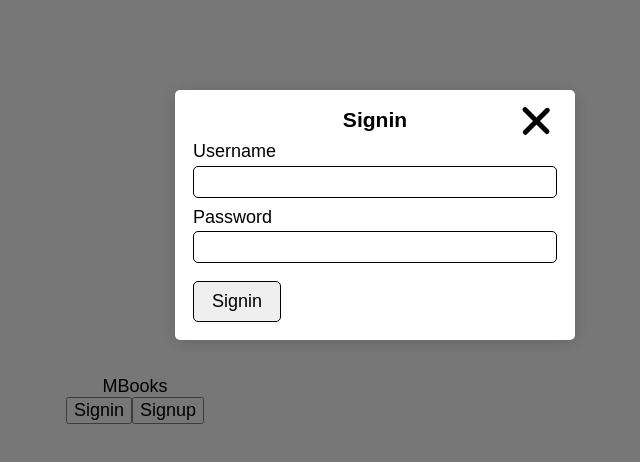
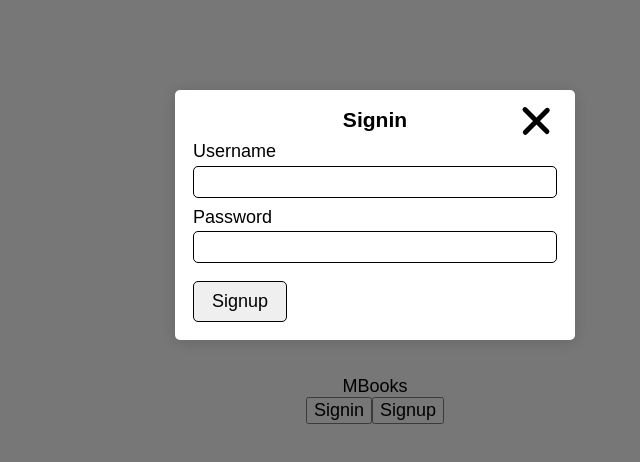
Before and after one commit to goranzu/mbooks, a React (Create React App) app in the folder client/: page / in a window 1280 px wide. Both pictures are taken after a click on the button "Signin". Shown: the top 462 px of the page, without its empty margins (265-905 px from the left). Built offline with nearby package versions, Linux system fonts and the light colour scheme.

Commit message:
setting errors and redirect on success

```diff
--- /dev/null
+++ b/client/src/components/auth-form/AuthForm,.js
@@ -0,0 +1,44 @@
+import React, { useContext, useState } from "react";
+import CloseButton from "../close-btn/CloseButton";
+import { modalContext } from "../modal/Modal";
+import styles from "./auth_form.module.css";
+
+function AuthForm({ handleSubmit, title }) {
+  const { setShowModal } = useContext(modalContext);
+  const [username, setUsername] = useState("");
+  const [password, setPassword] = useState("");
+  return (
+    <>
+      <CloseButton onClick={() => setShowModal(false)} />
+      <h3>{title}</h3>
+      <form
+        onSubmit={(e) => {
+          handleSubmit(e);
+        }}
+        className={styles.form}
+      >
+        <label htmlFor="username">Username</label>
+        <input
+          value={username}
+          onChange={(e) => setUsername(e.target.value)}
+          type="text"
+          name="username"
+          id="username"
+          required
+        />
+        <label htmlFor="password">Password</label>
+        <input
+          value={password}
+          onChange={(e) => setPassword(e.target.value)}
+          type="password"
+          name="password"
+          id="password"
+          required
+        />
+        <button type="submit">Signup</button>
+      </form>
+    </>
+  );
+}
+
+export default AuthForm;
--- /dev/null
+++ b/client/src/components/auth-form/auth_form.module.css
@@ -0,0 +1,25 @@
+.form > * {
+  display: block;
+}
+
+.form > * + * {
+  margin-top: 0.2em;
+}
+
+.form label {
+  margin-top: 0.5em;
+}
+
+.form input {
+  padding: var(--input-padding);
+  border-radius: var(--border-radius);
+  border: 1px solid black;
+  width: 100%;
+}
+
+.form button {
+  margin-top: 1em;
+  padding: 0.5em 1em;
+  border-radius: var(--border-radius);
+  border: 1px solid black;
+}
--- a/client/src/context/auth.js
+++ b/client/src/context/auth.js
@@ -1,4 +1,4 @@
-import { createContext } from "react";
+import { createContext, useState } from "react";
 
 export const AuthContext = createContext();
 
@@ -10,12 +10,7 @@ function client(url, body) {
     },
     body: JSON.stringify(body),
   }).then((res) => {
-    if (res.ok) {
-      return res.json();
-    } else {
-      console.log(res.status);
-      throw new Error(res.status);
-    }
+    return res.json();
   });
 }
 
@@ -48,10 +43,12 @@ function AuthProvider({ children }) {
       username: e.target.username.value,
       password: e.target.password.value,
     };
-    let response;
     try {
-      response = await client(signinUrl, payload);
-      saveAuthDataInLocalstrorage(response.data);
+      let response = await client(signinUrl, payload);
+      if (response.data?.accessToken) {
+        return saveAuthDataInLocalstrorage(response.data);
+      }
+      return response;
     } catch (error) {
       console.log(error);
     }
@@ -68,6 +65,10 @@ function AuthProvider({ children }) {
     try {
       response = await client(signupUrl, payload);
       saveAuthDataInLocalstrorage(response.data);
+      if (response.data?.accessToken) {
+        return saveAuthDataInLocalstrorage(response.data);
+      }
+      return response;
     } catch (error) {
       console.log(error);
     }
--- a/client/src/pages/home/Home.js
+++ b/client/src/pages/home/Home.js
@@ -1,18 +1,46 @@
 import React, { useState, useContext } from "react";
-import CloseButton from "../../components/close-btn/CloseButton";
+import { Redirect } from "react-router-dom";
+import AuthForm from "../../components/auth-form/AuthForm,";
 import Modal from "../../components/modal/Modal";
 import { AuthContext } from "../../context/auth";
 import styles from "./home.module.css";
-import FocusLock from "react-focus-lock";
 
 function Home() {
   const [showSignUpModal, setShowSignupModal] = useState(false);
   const [showSigninModal, setShowSigninModal] = useState(false);
+  const [errors, setErrors] = useState(null);
+  const [redirect, setRedirect] = useState(false);
   const { signin, signup } = useContext(AuthContext);
-  const [username, setUsername] = useState("");
-  const [password, setPassword] = useState("");
+
+  async function handleSignup(e) {
+    const err = await signup(e);
+    if (!err) {
+      return setRedirect(true);
+    }
+
+    setErrors(err);
+  }
+
+  async function handleSignin(e) {
+    const err = await signin(e);
+    if (!err) {
+      return setRedirect(true);
+    }
+
+    setErrors(err);
+  }
+
+  function formatErrors() {
+    if (errors.errors?.length > 0) {
+      return [...errors.errors].map((err, index) => <p key={index}>{err}</p>);
+    }
+
+    return <p>{errors.message}</p>;
+  }
 
   return (
+    <>
+      {redirect && <Redirect to="/search" />}
       <main className={styles.container}>
         <div className={styles.content}>
           <div className={styles.logo}>MBooks</div>
@@ -30,78 +58,23 @@ function Home() {
           </button>
         </div>
         {showSignUpModal ? (
-        <FocusLock group="modal">
           <Modal setShowModal={setShowSignupModal}>
             <div className={styles.modal_inner}>
-              <CloseButton onClick={() => setShowSignupModal(false)} />
-              <h3>Signup</h3>
-              <form
-                onSubmit={(e) => {
-                  signup(e);
-                }}
-                className={styles.form}
-              >
-                <label htmlFor="username">Username</label>
-                <input
-                  value={username}
-                  onChange={(e) => setUsername(e.target.value)}
-                  type="text"
-                  name="username"
-                  id="username"
-                  required
-                />
-                <label htmlFor="password">Password</label>
-                <input
-                  value={password}
-                  onChange={(e) => setPassword(e.target.value)}
-                  type="password"
-                  name="password"
-                  id="password"
-                  required
-                />
-                <button type="submit">Signup</button>
-              </form>
+              <AuthForm handleSubmit={handleSignup} title="Signup" />
+              {errors && formatErrors()}
             </div>
           </Modal>
-        </FocusLock>
         ) : null}
         {showSigninModal ? (
-        <FocusLock group="modal">
           <Modal setShowModal={setShowSigninModal}>
             <div className={styles.modal_inner}>
-              <CloseButton onClick={() => setShowSigninModal(false)} />
-              <h3>Signin</h3>
-              <form
-                onSubmit={(e) => {
-                  signin(e);
-                }}
-                className={styles.form}
-              >
-                <label htmlFor="username">Username</label>
-                <input
-                  value={username}
-                  onChange={(e) => setUsername(e.target.value)}
-                  type="text"
-                  name="username"
-                  id="username"
-                  required
-                />
-                <label htmlFor="password">Password</label>
-                <input
-                  value={password}
-                  onChange={(e) => setPassword(e.target.value)}
-                  type="password"
-                  name="password"
-                  id="password"
-                  required
-                />
-                <button type="submit">Signin</button>
-              </form>
+              <AuthForm handleSubmit={handleSignin} title="Signin" />
+              {errors && formatErrors()}
             </div>
           </Modal>
-        </FocusLock>
         ) : null}
       </main>
+    </>
   );
 }
 
--- a/client/src/pages/home/home.module.css
+++ b/client/src/pages/home/home.module.css
@@ -1,23 +1,11 @@
-.content {
-}
-
-.logo {
-}
-
-.signin {
-}
-
-.signup {
-}
-
 .container {
   padding-top: 0;
-  height: 100vh;
-  width: 100vh;
   display: flex;
   align-items: center;
   justify-content: center;
   text-align: center;
+  height: 100vh;
+  width: 100vw;
 }
 
 .modal_inner {
@@ -40,29 +28,3 @@
 .modal_inner h3 {
   text-align: center;
 }
-
-.form > * {
-  display: block;
-}
-
-.form > * + * {
-  margin-top: 0.2em;
-}
-
-.form label {
-  margin-top: 0.5em;
-}
-
-.form input {
-  padding: var(--input-padding);
-  border-radius: var(--border-radius);
-  border: 1px solid black;
-  width: 100%;
-}
-
-.form button {
-  margin-top: 1em;
-  padding: 0.5em 1em;
-  border-radius: var(--border-radius);
-  border: 1px solid black;
-}
```
Lines whose indentation alone changed are shown as unchanged.
